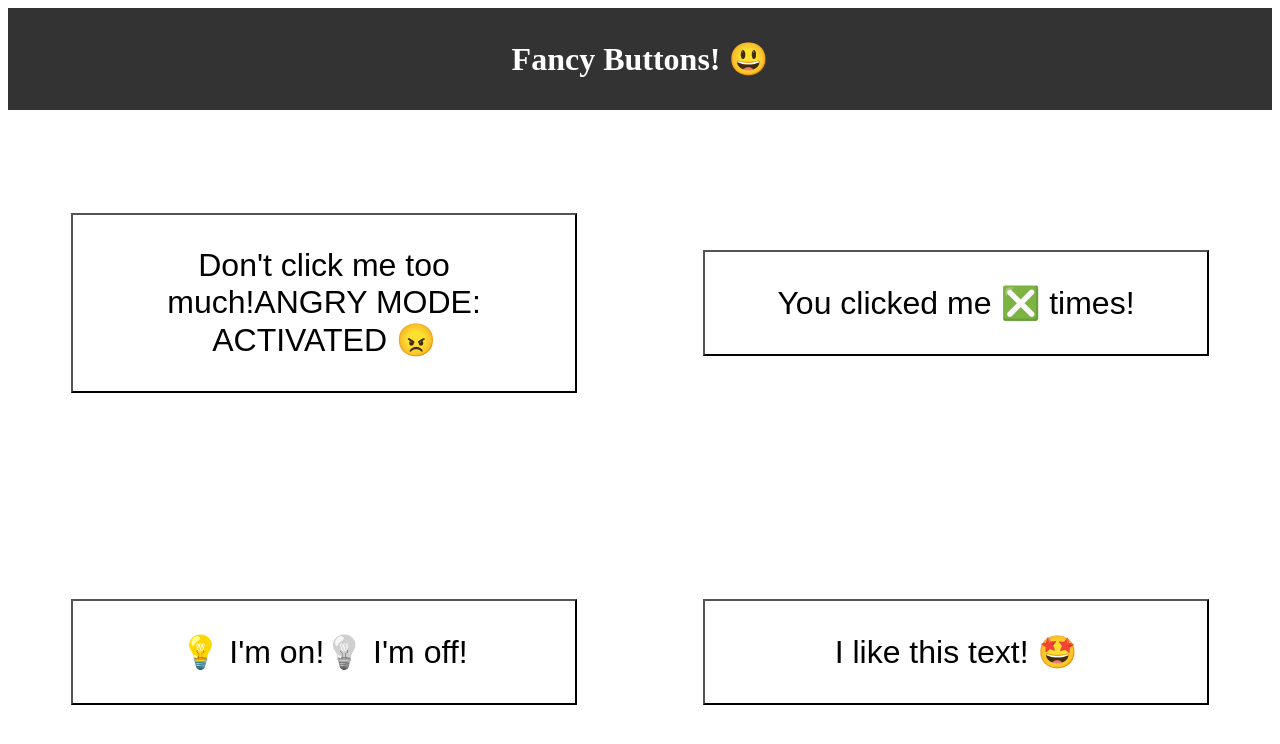
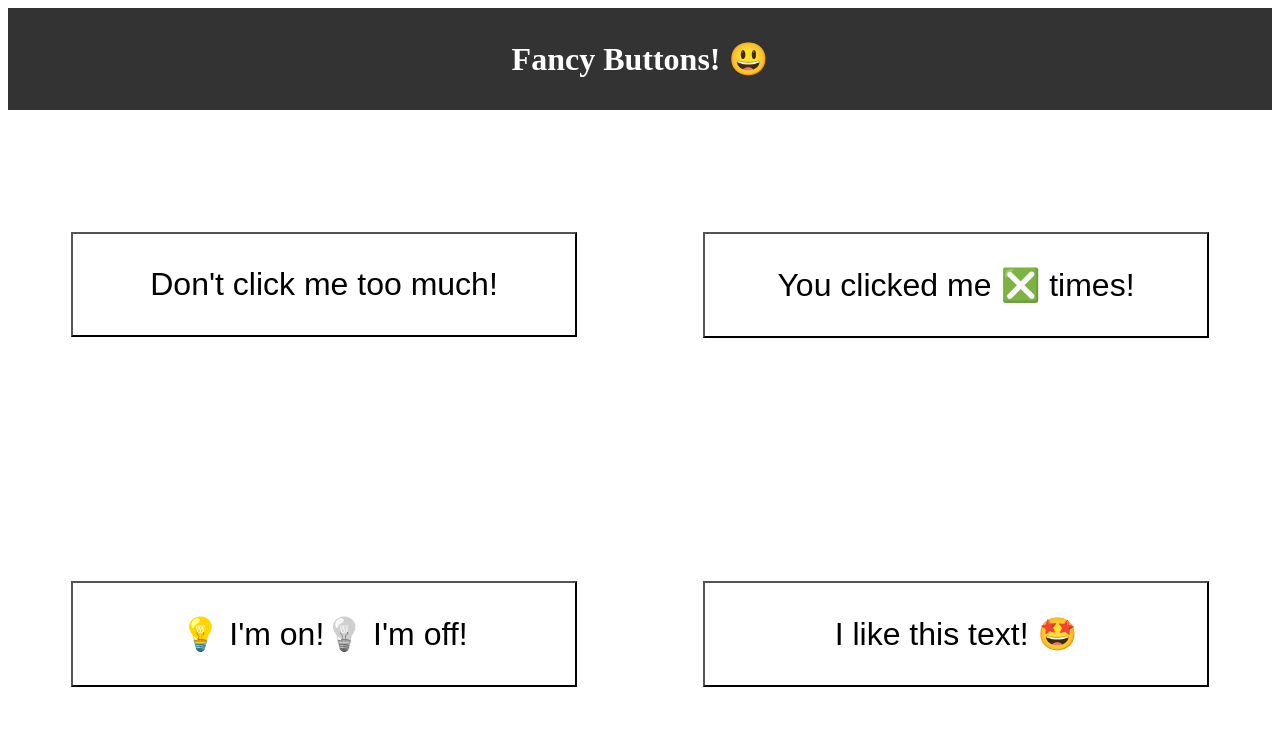
Before and after one commit to kazvee/fancy-buttons, a React (Create React App) app: page / in a window 1280 px wide. Shown: the top 744 px of the page. Built offline with nearby package versions, Linux system fonts and the light colour scheme.

Commit message:
Implement useState on AngryButton component

```diff
--- a/src/components/AngryButton.js
+++ b/src/components/AngryButton.js
@@ -1,10 +1,12 @@
-const AngryButton = () => {
+import { useState } from 'react';
+
+const AngryButton = (props) => {
+  const [anger, setAnger] = useState(0);
+
   return (
-    <button className='AngryButton'>
-      {/* When the threshold is not reached */}
-      <span>Don't click me too much!</span>
-      {/* When the threshold is reached */}
-      <span>ANGRY MODE: ACTIVATED 😠</span>
+    <button style={{ backgroundColor: `rgba(255,0,0,${anger})` }} className='AngryButton'>
+      {anger < 1 && <span>Don't click me too much! </span>}
+      {anger > 1 && <span>ANGRY MODE: ACTIVATED 😠</span>}
     </button>
   );
 };
```
